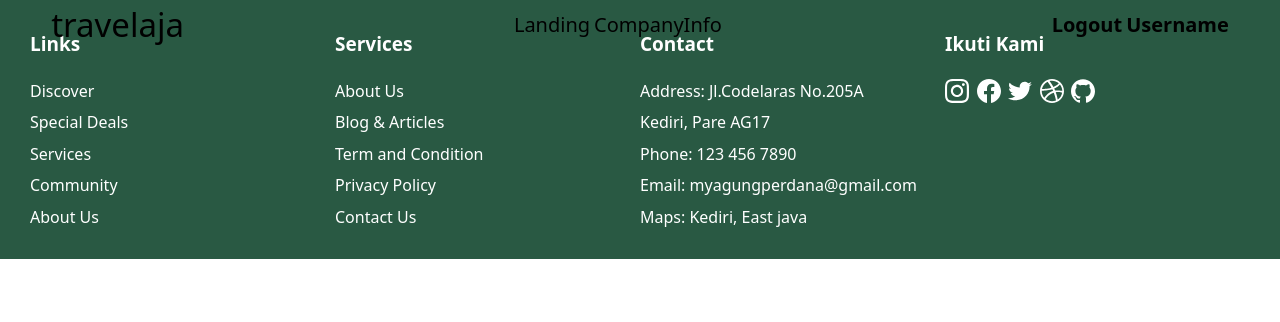
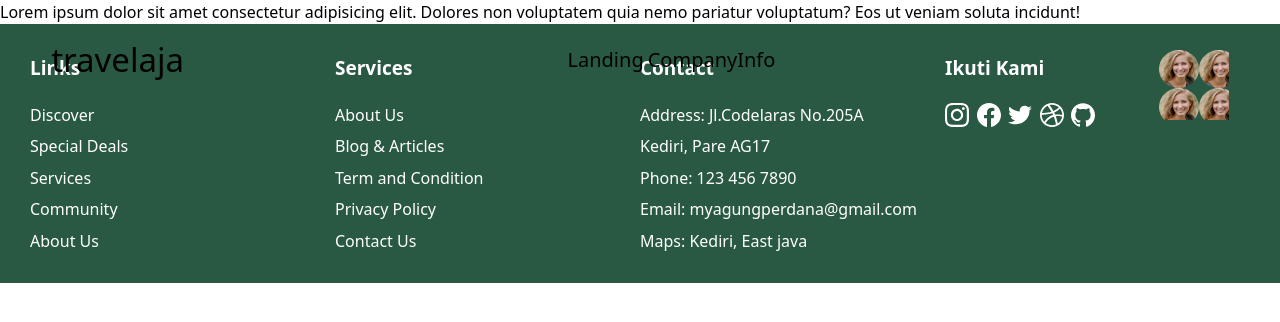
Before and after one commit to HOP-2023DemoDay/aylal, a React (Create React App) app in the folder front/: page /Profile in a window 1280 px wide. Shown: the top 322 px of the page. Built offline with nearby package versions, Linux system fonts and the light colour scheme.

Commit message:
5.3 figma uurchluh,readmedeer ajlih bolson udur//guitsee

```diff
--- a/front/src/App.jsx
+++ b/front/src/App.jsx
@@ -4,6 +4,7 @@ import LandingPage from "./pages/LandingPage";
 import Hutulbur from "./pages/Hutulbur";
 import CompanyInfo from "./pages/CompanyInfo";
 import Home from "./pages/Home";
+import Profile from "./pages/Profile";
 import { Header } from "./components/Header";
 import { Footer } from "./components/Footer";
 import { Sign } from "./pages/Sign";
@@ -19,6 +20,7 @@ const App = () => {
         <Route path="/Hutulbur" element={<Hutulbur />}></Route>
         <Route path="/CompanyInfo" element={<CompanyInfo />}></Route>
         <Route path="/Sign" element={<Sign />}></Route>
+        <Route path="/Profile" element={<Profile />}></Route>
       </Routes>
       <Footer />
     </BrowserRouter>
--- a/front/src/components/Header.jsx
+++ b/front/src/components/Header.jsx
@@ -1,7 +1,19 @@
-import React from "react";
+import {React,useState} from "react";
 import { Link, useLocation } from "react-router-dom";
+import drop from "../img/hun.png"
 
 export const Header = () => {
+
+    const [toggleDrop, setToggleDrop] = useState(false);
+  const styles = {
+    drop: {
+      backgroundImage: `url(${drop})`,
+      height: "70px",
+      width: "70px",
+      marginTop: "50px",
+    },
+  };
+
   const { pathname } = useLocation();
   const headerPages = [
     {
@@ -40,22 +52,34 @@ export const Header = () => {
           </Link>
         ))}
       </div>
-      <div className="flex gap-x-1">
-        <button
-          className={`font-bold 2xl:text-[20px] xl:text-[20px] lg:text-[16px] md:text-[16px text-[10px] ${
-            pathname === "/" ? "text-white" : "text-black"
-          }`}
-        >
-          Logout
-        </button>
-        <button
-          className={`font-bold 2xl:text-[20px] xl:text-[20px] lg:text-[16px] md:text-[16px text-[10px] ${
-            pathname === "/" ? "text-white" : "text-black"
-          }`}
-        >
-          Username
-        </button>
-      </div>
+      <div>
+           <button
+            onClick={() => {
+              setToggleDrop(!toggleDrop);
+              console.log(toggleDrop);
+            }}
+            className="sm:hidden flex bg-repeat"
+            style={styles.drop}
+          ></button>
+          {toggleDrop ? (
+            <div className="w-[180px] h-[150px] mt-[20px] flex flex-col justify-between">
+
+          <Link
+            to="/Profile"
+            className="text-sm    flex "
+          >
+            Profile
+          </Link>
+          <hr />
+           <Link to="/Login" className="text-sm  font-normal">
+            Log out
+          </Link>
+          <hr />
+            </div>
+          ) : (
+            ""
+          )}
+        </div>
     </div>
   );
 };
--- a/front/src/pages/CompanyInfo.jsx
+++ b/front/src/pages/CompanyInfo.jsx
@@ -19,7 +19,7 @@ export const CompanyInfo = () => {
   return (
     <div className="overflow-hidden w-screen">
       <div>
-      <img src={img} alt="img" className="w-screen h-[20vh] object-cover" />
+      <img src={img} alt="img" className="w-screen h-[20vh] object-cover " />
       <button><img src={pagearr} alt="arrow" onClick = {() => {console.log("first")}} className="h-10 mt-[-30vh] ml-[2vw]" /></button>
       <div className="w-screen flex justify-around mt-[-9vh]">
         <p className="font-Poppins font-bold text-[22px] text-white 2xl:text-[50px] ml-[-16vw] md:text-[28px] md:text-[24px]">CompanyName</p>
@@ -40,8 +40,8 @@ export const CompanyInfo = () => {
       </div>
       <div className="2xl:mt-[20vh] 2xl:px-[5vw] xl:mt-[10vh] lg:mt-[10vh] lg:px-[5vw] md:mt-[5vh] md:px-[5vw] flex justify-around md:mt-[10vh] mt-[10vh] ml-[-3vw]">
 
-        <div className="w-1/2 2xl:mr-[5vw] 2xl:ml-[-5vw] xl:ml-[10vw] md:ml-[5vw] ml-[5vw]">
-        <p className="text-[26px] ml-[5vw] font-Poppins text-DarkText font-bold lg:text-[26px] md:ml-[-5vw] md:text-[24px] 2xl:text-[40px] 2xl:ml-[10vw] md:ml-[0vw] ">Get in touch</p>
+        <div className="w-1/2 2xl:mr-[5vw] 2xl:ml-[-5vw] xl:ml-[5vw] md:ml-[5vw] ml-[5vw]">
+        <p className="text-[26px] ml-[5vw] font-Poppins text-DarkText font-bold lg:text-[26px] md:ml-[-5vw] md:text-[24px] 2xl:text-[40px] 2xl:ml-[10vw] md:ml-[0vw]">Get in touch</p>
         <p className={clsx(style.Text)} >
           Lorem ipsum dolor sit amet, consectetur adipisicing elit.
           Exercitationem facere voluptatum ab, cum fugiat asperiores amet sit
@@ -86,7 +86,7 @@ export const CompanyInfo = () => {
         </div>
 
         <div className="w-1/2 md:mt-[40vh] mt-[70vh] 2xl:mt-[5vh] 2xl:ml-[5vh] xl:mt-[5vh] lg:mt-[5vh] ">
-          <img src={Map} className="2xl:w-[30vw] 2xl:h-[30vw] ml-[-42vw] xl:ml-[1vw] h-[30vh] w-[] md:ml-[-45vw] md:h-[40vw] 2xl:mt-[-10vh] xl:mt-[-5vh] 2xl:ml-[1vw] xl:h-[30vw]" alt="Map" />
+          <img src={Map} className=" w-[90vw] 2xl:w-[35vw] 2xl:h-[30vw] ml-[-42vw] xl:ml-[1vw] h-[30vh] lg:ml-[0vw] md:ml-[-45vw] md:h-[40vw] 2xl:mt-[-10vh] xl:mt-[-5vh] 2xl:ml-[1vw] xl:h-[30vw]" alt="Map" />
           <div className="w-[29vw] grid grid-cols-1 2xl:grid-cols-2 ml-[-42vw] 2xl:ml-[1vw] md:mt-[-30vw] md:mb-[20vw] xl:ml-[0vh] mt-[3vh] lg:ml-[0vw] md:ml-[0vw]">
             <div className={clsx(style.box)}>
             <p>Address :</p>
@@ -104,7 +104,7 @@ export const CompanyInfo = () => {
         </div>
 
       </div>
-      <div className="w-screen flex sm:flex-wrap overflow-x-auto mt-[5vh]">
+      <div className="w-screen flex sm:flex-wrap overflow-x-auto mt-[5vh] 2xl:mt-[-10vh] xl:mt-[-10vh] lg:mt-[-10vh] md:mt-[0vh]">
         <Hutulbur />
         <Hutulbur />
         <Hutulbur />
--- a/front/src/pages/Profile.jsx
+++ b/front/src/pages/Profile.jsx
@@ -1,6 +1,8 @@
 import React from "react";
 
 const Profile = () => {
-  return <div>profile</div>;
+  return <div>
+    <p>Lorem ipsum dolor sit amet consectetur adipisicing elit. Dolores non voluptatem quia nemo pariatur voluptatum? Eos ut veniam soluta incidunt!</p>
+  </div>;
 };
 export default Profile;
```
